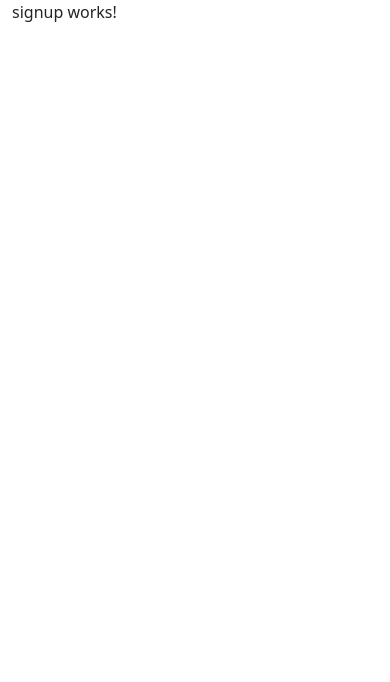
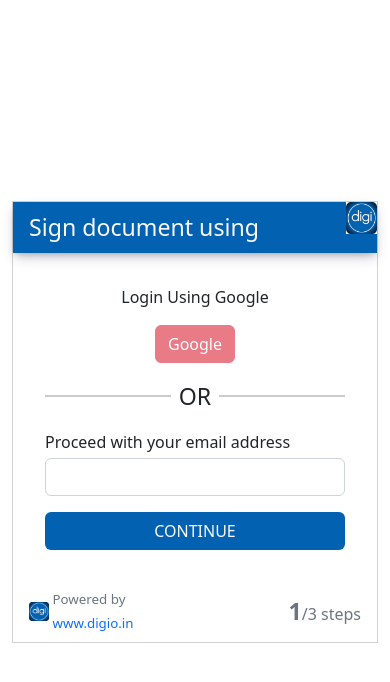
Before and after one commit to mrugendrashilvant/digio-aadhar, an Angular app: page / in a window 390 px wide. Shown: the top 682 px of the page. Built offline with nearby package versions, Linux system fonts and the light colour scheme.

Commit message:
first step completed

```diff
--- a/src/app/aadhar-verification/aadhar-verification.module.ts
+++ b/src/app/aadhar-verification/aadhar-verification.module.ts
@@ -5,6 +5,7 @@
 import { AadharVerificationComponent } from './aadhar-verification.component';
 import { SignupComponent } from './signup/signup.component';
 import { DocumentVerificationComponent } from './document-verification/document-verification.component';
+import { ReactiveFormsModule } from '@angular/forms';
 
 
 @NgModule({
@@ -15,7 +16,8 @@
   ],
   imports: [
     CommonModule,
-    AadharVerificationRoutingModule
+    AadharVerificationRoutingModule,
+    ReactiveFormsModule
   ]
 })
 export class AadharVerificationModule { }
--- a/src/app/aadhar-verification/document-verification/document-verification.component.ts
+++ b/src/app/aadhar-verification/document-verification/document-verification.component.ts
@@ -1,4 +1,6 @@
 import { Component, OnInit } from '@angular/core';
+import { Router } from '@angular/router';
+import { AuthenticationService, User } from 'src/app/service/authentication.service';
 
 @Component({
   selector: 'app-document-verification',
@@ -6,10 +8,15 @@
   styleUrls: ['./document-verification.component.scss']
 })
 export class DocumentVerificationComponent implements OnInit {
-
-  constructor() { }
+  userDetails!:User;
+  constructor(
+    private router: Router,
+    private auth:AuthenticationService
+  ) { }
 
   ngOnInit(): void {
+    this.userDetails = {...this.auth.getUserDetails()};
+    console.log(this.userDetails);
   }
 
 }
--- a/src/app/aadhar-verification/signup/signup.component.html
+++ b/src/app/aadhar-verification/signup/signup.component.html
@@ -1,3 +1,55 @@
-<div class="container">
-    <p>signup works!</p>
+<div class="container wrapper d-flex justify-content-center align-items-center">
+    <div class="card rounded-0 w-100">
+        <div class="card-header position-relative text-light rounded-0 border-0 d-flex justify-content-between align-items-center">
+            <div>
+                <p class="fs-3 mb-0">Sign document using</p>
+                <p *ngIf="userDetails && userDetails?.email" class="mb-0">{{userDetails?.email}}</p>
+            </div>
+            <img src="assets/logo-small.jpg" alt="digio" class="img img-fluid position-absolute end-0 top-0 logo">
+        </div>
+        <div class="card-body border-0">
+            <div class="p-3">
+                <div class="text-center mb-3">
+                    <p>Login Using Google</p>
+                    <button class="btn btn-danger" disabled>Google</button>
+                </div>
+                <div class="d-flex justify-content-around align-items-center mb-3">
+                    <div class="hr-line"></div>
+                    <p class="mb-0 mx-2 fs-3">OR</p>
+                    <div class="hr-line"></div>
+                </div>
+                <div>
+                    <form [formGroup]="emailForm" (ngSubmit)="onSubmit()">
+                        <div class="form-group mb-3">
+                            <label class="mb-1">Proceed with your email address</label>
+                            <input type="text" formControlName="email" class="form-control" [ngClass]="{ 'is-invalid': submitted && form?.email?.errors }" />
+                            <div *ngIf="submitted && form?.email?.errors" class="invalid-feedback">
+                                <div *ngIf="form.email.errors.required">Email is required</div>
+                                <div *ngIf="form?.email?.errors?.email">Email must be a valid email address</div>
+                            </div>
+                        </div>
+                        <div class="form-group">
+                            <button class="btn btn-primary-custom text-light w-100">CONTINUE</button>
+                        </div>
+                    </form>
+                </div>
+            </div>
+        </div>
+        <div class="card-footer border-0 bg-transparent">
+            <div class="d-flex justify-content-between align-items-center">
+                <div class="d-flex align-items-center">
+                    <img src="assets/logo-small.jpg" alt="digio" class="img img-fluid smaller-logo me-1">
+                    <div>
+                        <p class="text-muted smaller mb-0">Powered by</p>
+                        <a href="https://www.digio.in/" class="text-primary smaller text-decoration-none mt-n1">www.digio.in</a>
+                    </div>
+                </div>
+                <div>
+                    <p class="mb-0 text-muted"><span class="fw-bold fs-3">1</span>/3 steps</p>
+                </div>
+
+
+            </div>
+        </div>
+    </div>
 </div>
--- a/src/app/aadhar-verification/signup/signup.component.scss
+++ b/src/app/aadhar-verification/signup/signup.component.scss
@@ -0,0 +1,42 @@
+.wrapper {
+    height: 100svh;
+}
+.card {
+    max-width: 28svw;
+    .card-header {
+        background-color: #0261b0;
+        box-shadow: rgba(50, 50, 93, 0.25) 0px 6px 12px -2px, rgba(0, 0, 0, 0.3) 0px 3px 7px -3px;
+    }
+    .logo {
+        width: 5svw;
+    }
+    .smaller-logo {
+        width: 3svw;
+    }
+    .hr-line {
+        height: 2px;
+        background-color: rgb(204, 203, 203);
+        width: 100%;
+    }
+    .btn-primary-custom {
+        background-color: #0261b0;
+    }
+}
+
+.smaller {
+    font-size: smaller;
+}
+
+
+@media (max-width: 768px) {
+    .card {
+        max-width: 100svw;
+        .logo {
+            width: 8svw;
+        }
+        .smaller-logo {
+            width: 5svw;
+        }
+    }
+
+}
--- a/src/app/aadhar-verification/signup/signup.component.ts
+++ b/src/app/aadhar-verification/signup/signup.component.ts
@@ -1,4 +1,7 @@
 import { Component, OnInit } from '@angular/core';
+import { FormBuilder, FormControl, FormGroup, Validators } from '@angular/forms';
+import { Router } from '@angular/router';
+import { AuthenticationService, User } from 'src/app/service/authentication.service';
 
 @Component({
   selector: 'app-signup',
@@ -6,10 +9,39 @@
   styleUrls: ['./signup.component.scss']
 })
 export class SignupComponent implements OnInit {
+  public userDetails: any;
+  emailForm!: FormGroup;
+  submitted:boolean = false;
+  form:any;
 
-  constructor() { }
+  constructor(
+    private auth:AuthenticationService,
+    private formBuilder: FormBuilder,
+    private router: Router,
+  ) {
+    this.auth.clearUserDetails();
+    this.setUserDetails();
+  }
 
   ngOnInit(): void {
+    this.emailForm = this.formBuilder.group({
+      email: ['', [Validators.required, Validators.email,Validators.pattern('^[a-z0-9._%+-]+@[a-z0-9.-]+\\.[a-z]{2,4}$')]]
+    })
+
+    this.form = this.emailForm.controls;
+  }
+
+  setUserDetails(){
+    this.userDetails = {...this.auth.getUserDetails()};
+  }
+
+  onSubmit(){
+    this.submitted = true;
+    if(this.emailForm.invalid) return;
+    console.log(this.emailForm.value);
+
+    this.auth.updateUserDetails({email: this.emailForm.value?.email, isLoggedIn: true} as User);
+    this.router.navigate(['/document-verification'])
   }
 
 }
--- a/src/app/service/authentication.service.ts
+++ b/src/app/service/authentication.service.ts
@@ -16,13 +16,28 @@
     isLoggedIn: false,
   }
 
-  constructor() { }
+  constructor() {
+    let defaultUserDetails = localStorage.getItem("userDetails");
+    if(defaultUserDetails){
+      this.user = {...JSON.parse(defaultUserDetails)};
+    }
+  }
+
+  getUserDetails(){
+    return this.user;
+  }
+
+  updateUserDetails(user:User){
+    this.user = Object.assign(this.user, user);
+    localStorage.setItem("userDetails", JSON.stringify(this.user));
+  }
 
   isUserLoggedIn():boolean{
     return this.user.isLoggedIn;
   }
 
   clearUserDetails(){
+    localStorage.removeItem("userDetails");
     this.user = {isLoggedIn: false};
   }
 
```
Also changed, not shown: src/assets/logo-small.jpg (added).
